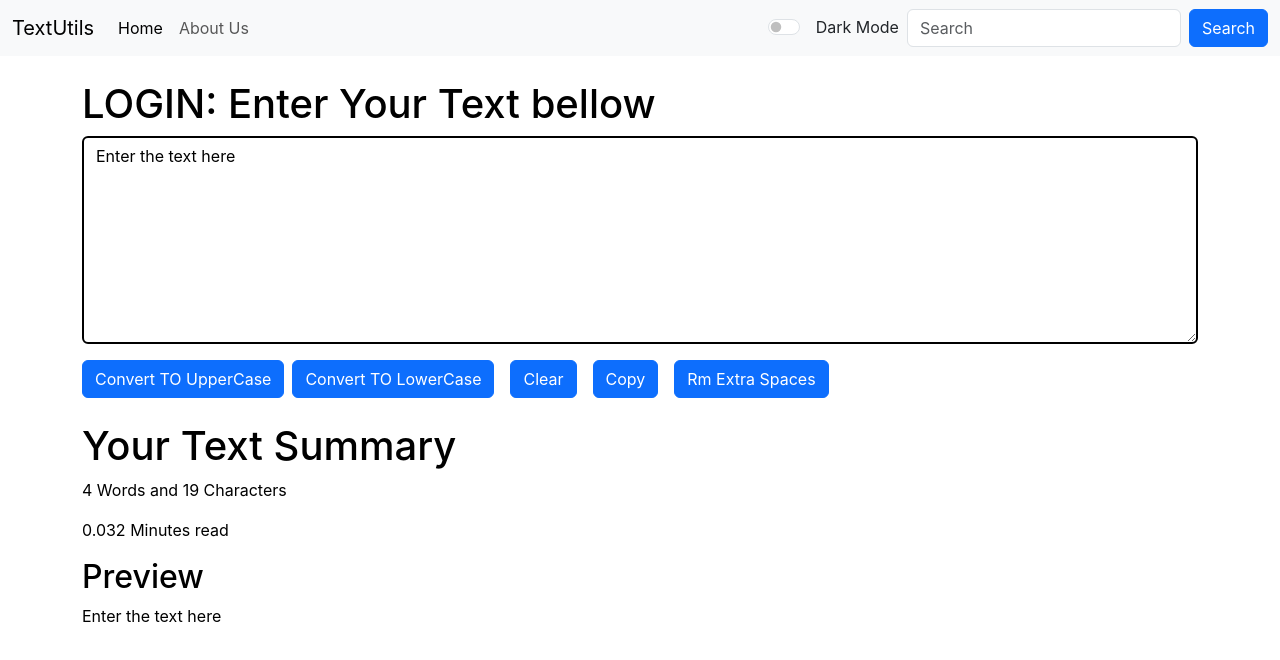
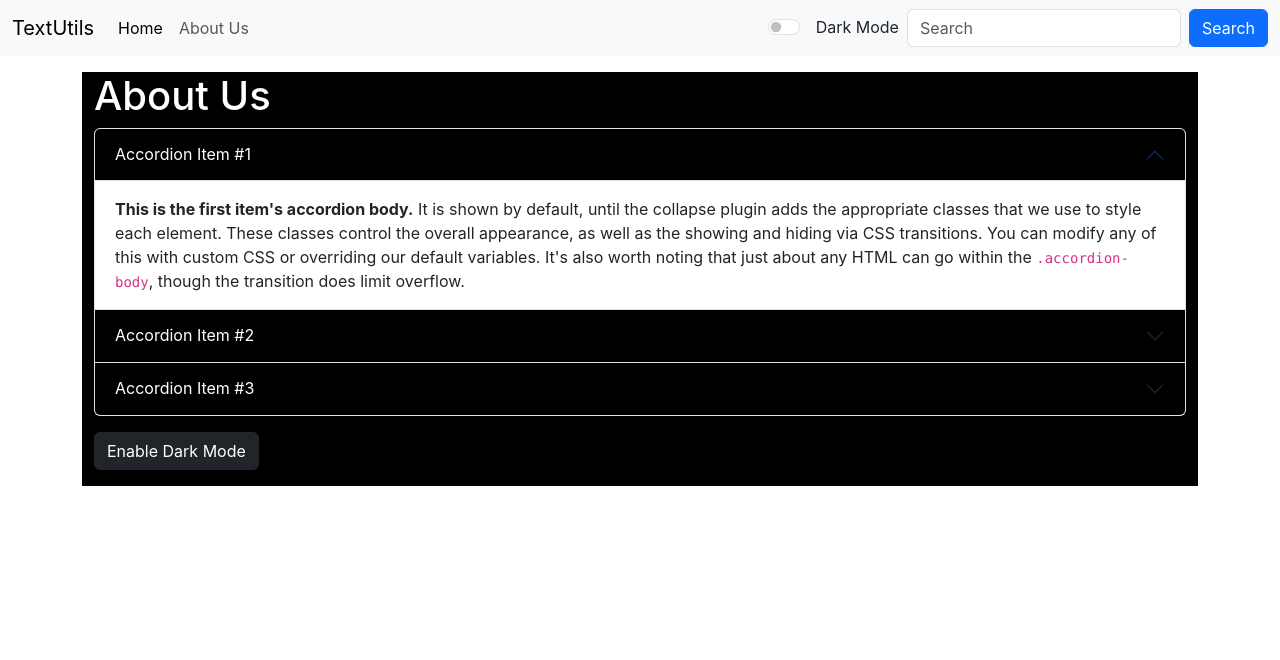
Before and after one commit to singhxmandeep/textutills, a React (Create React App) app: page /about in a window 1280 px wide. Shown: the top 660 px of the page. Built offline with nearby package versions, Linux system fonts and the light colour scheme.

Commit message:
TextUtils App ReactJS

```diff
--- a/package.json
+++ b/package.json
@@ -1,5 +1,4 @@
 {
-  "homepage": "https://singhxmandeep.github.io/textutills",
   "name": "textutills",
   "version": "0.1.0",
   "private": true,
@@ -7,7 +6,6 @@
     "@testing-library/jest-dom": "^5.17.0",
     "@testing-library/react": "^13.4.0",
     "@testing-library/user-event": "^13.5.0",
-    "gh-pages": "^6.1.1",
     "react": "^18.3.1",
     "react-dom": "^18.3.1",
     "react-router-dom": "^6.23.1",
--- a/src/App.js
+++ b/src/App.js
@@ -2,15 +2,15 @@
 import './App.css';
 import TextForm from './components/TextForm';
 import Navbar from './components/Navbar';
-// import About from './components/About';
+import About from './components/About';
 import { useState } from 'react';
 import Alert from './components/Alert';
-// import {
-//   Route,
-//   Link,
-//   Routes,
-//   BrowserRouter as Router,
-// } from "react-router-dom";
+import {
+  Route,
+  Link,
+  Routes,
+  BrowserRouter as Router,
+} from "react-router-dom";
 
 function App() {
 
@@ -52,19 +52,19 @@ function App() {
   }
   return (
     <>
-    {/* <Router> */}
+    <Router>
     <Navbar title = "TextUtils" text = "About Us" mode={mode} toogleMode={toogleMode}/>
+    {/* <TextForm heading = "LOGIN" mode = {mode} showAlert = {showAlert}/> */}
     <Alert alert = {alert}/>
-    {/* <div className="container">
+    <div className="container">
     <Routes>
         <Route path="/" element={<TextForm heading = "LOGIN" mode = {mode} showAlert = {showAlert}/>} />
         <Route path="/about" element={<About />} />
-    </Routes> */}
-    {/* <Navbar title = "textUtils2" /> */}
+    </Routes>
+    {/* <Navbar title = "textUtils2" />  */}
     {/* <Navbar /> */}
-    <TextForm heading = "LOGIN" mode = {mode} showAlert = {showAlert}/>
-    {/* </div>
-    </Router> */}
+     </div>
+    </Router>
     </>
 
   );
--- a/src/components/Navbar.js
+++ b/src/components/Navbar.js
@@ -1,15 +1,15 @@
 import React from 'react'
 import PropTypes from 'prop-types'
-// import {
-//   Link,
-// } from "react-router-dom";
+import {
+  Link,
+} from "react-router-dom";
 
 
 export default function Navbar(props) {
   return (
     <nav className={`navbar navbar-expand-lg  navbar-${props.mode} bg-${props.mode}`}>
   <div className="container-fluid">
-    <a className="navbar-brand" href="#/">{props.title}</a>
+    <Link className="navbar-brand" to="/">{props.title}</Link>
     <button className="navbar-toggler" type="button" data-bs-toggle="collapse" data-bs-target="#navbarSupportedContent" aria-controls="navbarSupportedContent" aria-expanded="false" aria-label="Toggle navigation">
       <span className="navbar-toggler-icon"></span>
     </button>
@@ -19,8 +19,8 @@ export default function Navbar(props) {
           <a className="nav-link active" aria-current="page" href="/">Home</a>
         </li>
         <li className="nav-item">
-          <a className="nav-link" href="/about">{props.text}</a>
-          {/* <Link className="nav-link" to="/about">{props.text}</Link> */}
+          {/* <a className="nav-link" href="/about">{props.text}</a> */}
+          <Link className="nav-link" to="/about">{props.text}</Link>
         </li>
 
       </ul>
--- a/src/components/TextForm.js
+++ b/src/components/TextForm.js
@@ -72,7 +72,7 @@ const handleExtraSpaces = () =>{
     </div>
     <div className="container my-4">
         <h1 style={darkTextStyle}>Your Text Summary</h1>
-        <p style={darkTextStyle}>{text.split(" ").length} Words and {text.length} Characters</p>
+        <p style={darkTextStyle}>{text.split(" ").filter((element)=>{return element.length !== 0}).length} Words and {text.length} Characters</p>
         <p style={darkTextStyle}>{text.split(" ").length* 0.008} Minutes read</p>
         <h2 style={darkTextStyle}>Preview</h2>
         <p style={darkTextStyle}>{text.length>0?text:"Enter Your Text to preview it here"}</p>
```
Also changed, not shown: 1 other file (tests, documents, lock files or other folders).
